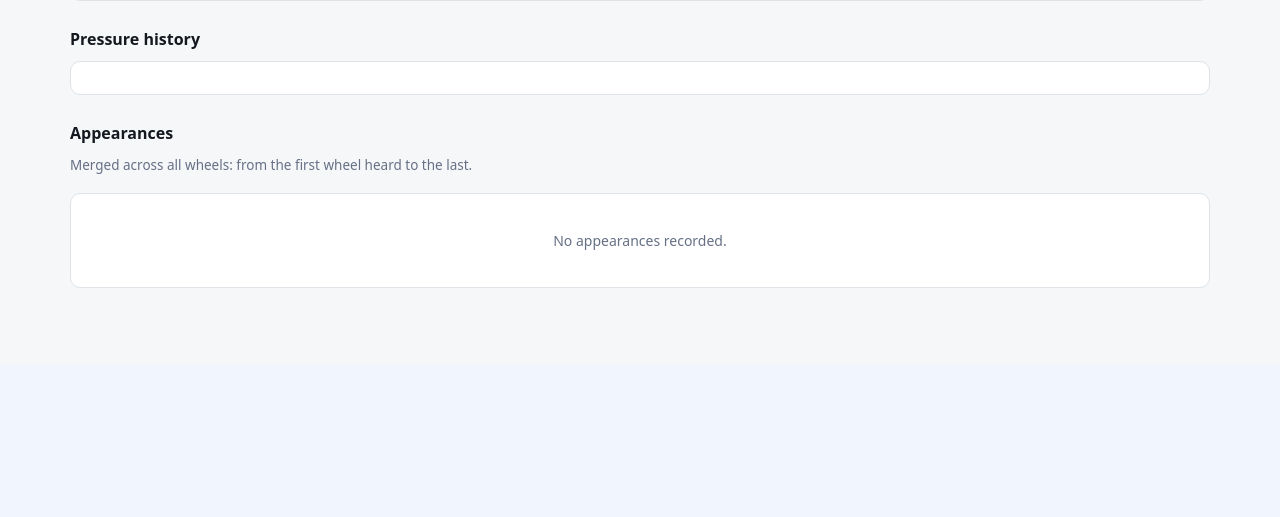
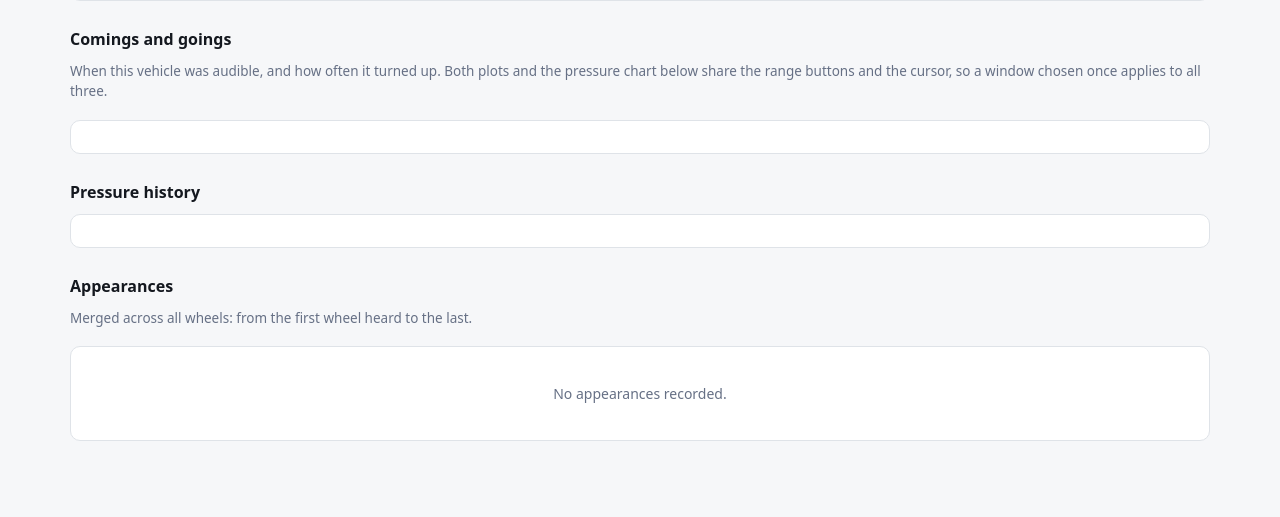
Before and after one commit to jacob5948/tpms-app, a FastAPI app: page /vehicles/1 in a window 1280 px wide. Shown: the part 462-979 px from the top of the page. Before the commit the page ends 750 px from the top, so only its background shows below. Run offline with FastAPI, Linux system fonts and the light colour scheme; data that the repository does not hold is empty; parts of the project's set-up code (start-up, migrations or seed data) failed here and were passed over.

Commit message:
Show a vehicle's comings and goings
The appearance data was only ever a table of timestamps, which answers "when
exactly" and not "how often, and when does it tend to turn up".

Two plots, because neither works alone. A strip of when the vehicle was
audible -- each block one appearance, first wheel heard to last, drawn as a
step between away and audible because presence is a state that holds until it
changes, not a measurement to interpolate. And below it a count of appearances
per bucket, because a 90-second drive-by is sub-pixel across a month and the
strip goes blank at exactly the zoom where a pattern would show.

Both share the page's range buttons and cursor with the pressure chart, so a
window chosen once applies to all three and you can line a pressure change up
against the visit it happened on.

queries.vehicle_presence() reuses merge_intervals(), so the chart and the
Appearances table can never disagree about what counts as one visit. Airtime
is spread across every bucket an appearance covers rather than landing in the
one it began in -- and it walks bucket indices rather than advancing a
timestamp cursor, because with unix seconds and a narrow bucket the cursor can
stop moving and the loop never ends. A test caught that.

The presence strip opts out of the generic table view: the Appearances table
directly below it is the same data, and a second copy reading 0/1 per row is
noise rather than accessibility.

Co-Authored-By: Claude Opus 5 <noreply@anthropic.com>

```diff
--- a/tpms/web/app.py
+++ b/tpms/web/app.py
@@ -293,6 +293,18 @@ def create_app(service: Service) -> FastAPI:
         start, end = _window(since, until)
         return {"points": q.pressure_history(db, sensor_pk, 400, start, end)}
 
+    @app.get("/api/vehicles/{vehicle_id}/presence")
+    def api_vehicle_presence(
+        vehicle_id: int,
+        since: str | None = None,
+        until: str | None = None,
+        buckets: int = 96,
+    ):
+        if db.get_vehicle(vehicle_id) is None:
+            raise HTTPException(404, "vehicle not found")
+        start, end = _window(since, until)
+        return q.vehicle_presence(db, vehicle_id, gap, start, end, buckets)
+
     @app.get("/api/vehicles/{vehicle_id}/history")
     def api_vehicle_history(
         vehicle_id: int, since: str | None = None, until: str | None = None
--- a/tpms/web/static/chart.js
+++ b/tpms/web/static/chart.js
@@ -149,8 +149,11 @@ window.TPMS_COLORS = ['#4d8bf5', '#3fb950', '#a371f7', '#f85149', '#39c5cf', '#f
       '<div class="chart-zoom row" hidden><span class="chart-window muted"></span>' +
       '<button type="button" class="chip">Reset zoom</button></div>' +
       (opts.caption ? '<p class="sub chart-caption"></p>' : '') +
-      '<details class="chart-table"><summary>Show as table</summary>' +
-      '<div class="chart-table-body"></div></details>';
+      // noTable is for a chart whose numbers are already tabulated elsewhere
+      // on the page; a second copy is noise, not accessibility.
+      (opts.noTable ? '' :
+        '<details class="chart-table"><summary>Show as table</summary>' +
+        '<div class="chart-table-body"></div></details>');
     const host = el.querySelector('.chart-plot');
     const zoomBar = el.querySelector('.chart-zoom');
     const table = el.querySelector('.chart-table');
@@ -168,6 +171,7 @@ window.TPMS_COLORS = ['#4d8bf5', '#3fb950', '#a371f7', '#f85149', '#39c5cf', '#f
 
     let tableDrawn = false;
     function drawTable() {
+      if (!table) return;
       const shown = usable();
       if (!shown.length) {
         tableBody.innerHTML = '<div class="empty">Nothing plotted yet.</div>';
@@ -192,7 +196,7 @@ window.TPMS_COLORS = ['#4d8bf5', '#3fb950', '#a371f7', '#f85149', '#39c5cf', '#f
       tableBody.innerHTML = html;
       tableDrawn = true;
     }
-    table.addEventListener('toggle', () => { if (table.open) drawTable(); });
+    table?.addEventListener('toggle', () => { if (table.open) drawTable(); });
 
     // -- states -----------------------------------------------------------
 
@@ -243,7 +247,7 @@ window.TPMS_COLORS = ['#4d8bf5', '#3fb950', '#a371f7', '#f85149', '#39c5cf', '#f
            Math.max(...shown.flatMap(s => s.points.map(p => p.ts)))]
         : null;
 
-      if (tableDrawn || table.open) drawTable();
+      if (table && (tableDrawn || table.open)) drawTable();
 
       if (!shown.length) {
         // Narrowed to nothing reads differently from never had anything.
@@ -259,7 +263,11 @@ window.TPMS_COLORS = ['#4d8bf5', '#3fb950', '#a371f7', '#f85149', '#39c5cf', '#f
       const grid = { stroke: ink(el, 0.12), width: 1 };
       const axisFont = '11px system-ui, -apple-system, "Segoe UI", sans-serif';
       const axisStroke = ink(el, 0.55);
-      const format = v => (v == null ? '—' : v.toFixed(decimals));
+      // formatValue lets a caller label a state rather than a quantity --
+      // "audible" reads better on both the axis and the legend than "1".
+      const format = opts.formatValue
+        ? (v => (v == null ? '—' : opts.formatValue(v)))
+        : (v => (v == null ? '—' : v.toFixed(decimals)));
 
       const config = {
         width: host.clientWidth || 900,
@@ -271,8 +279,15 @@ window.TPMS_COLORS = ['#4d8bf5', '#3fb950', '#a371f7', '#f85149', '#39c5cf', '#f
         },
         axes: [
           { stroke: axisStroke, grid: grid, ticks: grid, font: axisFont },
-          { scale: 'y', stroke: axisStroke, grid: grid, ticks: grid, font: axisFont,
-            values: (u, ticks) => ticks.map(format) },
+          {
+            scale: 'y', stroke: axisStroke, grid: grid, ticks: grid, font: axisFont,
+            values: (u, ticks) => ticks.map(format),
+            // Word labels ("audible") need more gutter than "38.6", and a
+            // state axis wants its two states rather than five gridlines
+            // carrying three copies of the same word.
+            size: opts.ySplits ? 72 : 50,
+            splits: opts.ySplits ? () => opts.ySplits : undefined,
+          },
         ],
         series: [{ label: 'time' }].concat(shown.map((s, i) => {
           const colour = colourOf(s, data.indexOf(s) < 0 ? i : data.indexOf(s));
@@ -284,7 +299,13 @@ window.TPMS_COLORS = ['#4d8bf5', '#3fb950', '#a371f7', '#f85149', '#39c5cf', '#f
             value: (u, v) => format(v),
             points: { show: false },
           };
-          if (s.kind === 'bar') {
+          if (s.kind === 'step') {
+            // Presence is a state, not a measurement: it holds its value
+            // until it changes, and a sloped line between 0 and 1 would
+            // imply a vehicle half-arriving.
+            line.paths = uPlot.paths.stepped({ align: 1 });
+            line.fill = colour + '40';
+          } else if (s.kind === 'bar') {
             line.paths = uPlot.paths.bars({ size: [0.85, 40] });
             line.fill = colour + 'a6';
             line.stroke = colour + 'a6';
--- a/tpms/web/templates/vehicle.html
+++ b/tpms/web/templates/vehicle.html
@@ -121,9 +121,20 @@
 </div>
 {% endif %}
 
+<h2>Comings and goings</h2>
+<p class="sub">
+  When this vehicle was audible, and how often it turned up. Both plots and the
+  pressure chart below share the range buttons and the cursor, so a window
+  chosen once applies to all three.
+</p>
+<div id="chart-range"></div>
+<div class="panel">
+  <div id="chart-presence"></div>
+  <div id="chart-appearances"></div>
+</div>
+
 <h2>Pressure history</h2>
 <div class="panel">
-  <div id="chart-range"></div>
   <div id="chart"></div>
   <script id="chart-data" type="application/json">{{ history | tojson }}</script>
   <script id="chart-names" type="application/json">{{ sensors | map(attribute='display') | list | tojson }}</script>
@@ -159,20 +170,78 @@
 <script>
 (function () {
   const pk    = {{ vehicle.pk }};
+  const sync  = 'vehicle-{{ vehicle.pk }}';
   const data  = JSON.parse(document.getElementById('chart-data').textContent);
   const names = JSON.parse(document.getElementById('chart-names').textContent);
   const pks   = JSON.parse(document.getElementById('chart-pks').textContent);
 
+  /* An appearance is a state that holds until it ends, so it is drawn as a
+   * step between "away" and "audible" rather than a line through the two. */
+  const presence = tpmsChart(document.getElementById('chart-presence'), [], {
+    label: 'When this vehicle was audible', height: 110, sync: sync,
+    zeroBased: true, noTable: true, ySplits: [0, 1],
+    formatValue: v => (v >= 0.5 ? 'audible' : 'away'),
+    empty: 'No appearances recorded yet.',
+    caption: 'Each block is one appearance, first wheel heard to last. ' +
+             'Listed exactly in Appearances below.',
+  });
+  /* The blocks above go sub-pixel across a month; a count per bucket stays
+   * readable at any zoom, and is the one that shows a pattern. */
+  const appearances = tpmsChart(document.getElementById('chart-appearances'), [], {
+    label: 'Appearances over time', height: 140, sync: sync,
+    zeroBased: true, decimals: 0, empty: 'No appearances recorded yet.',
+  });
   const chart = tpmsChart(document.getElementById('chart'), pks.map((sensorPk, i) => ({
     name: names[i],
     points: (data[sensorPk] || []).map(r => ({ ts: r.ts, value: r.pressure_psi })),
   })), {
-    label: 'Tyre pressure over time',
+    label: 'Tyre pressure over time', sync: sync,
     caption: 'psi per wheel, oldest to newest. Drag to zoom, double-click to reset.',
   });
+
   const bar = tpmsRangeBar(document.getElementById('chart-range'), {
-    charts: [chart], active: 'all', onRange: seconds => load(seconds),
+    charts: [presence, appearances, chart], active: 'all',
+    onRange: seconds => { load(seconds); loadPresence(seconds); },
   });
+
+  function blocks(intervals) {
+    // A flat 0 either side of each block, so the step has something to
+    // return to and an isolated appearance is a block rather than a plateau.
+    const points = [];
+    intervals.forEach(i => {
+      points.push({ ts: i.started_at - 0.5, value: 0 });
+      points.push({ ts: i.started_at, value: 1 });
+      points.push({ ts: i.until, value: 1 });
+      points.push({ ts: i.until + 0.5, value: 0 });
+    });
+    return points;
+  }
+
+  async function loadPresence(seconds) {
+    const since = seconds ? Math.round(seconds / 60) + 'm' : null;
+    [presence, appearances].forEach(c => c.setLoading(true));
+    try {
+      const url = '/api/vehicles/' + pk + '/presence' + (since ? '?since=' + since : '');
+      const response = await fetch(url);
+      if (!response.ok) throw new Error(response.status);
+      const body = await response.json();
+      const range = seconds || 'all';
+      presence.setSeries([{ name: 'audible', kind: 'step',
+        points: blocks(body.intervals) }], range);
+      appearances.setSeries([{ name: 'appearances', kind: 'bar',
+        color: window.TPMS_COLORS[1],
+        points: body.buckets.map(b => ({ ts: b.ts, value: b.appearances })) }], range);
+      const bucket = body.width ? Math.max(1, Math.round(body.width / 60)) : 0;
+      appearances.setCaption(bucket
+        ? 'Appearances per ' + (bucket >= 120 ? Math.round(bucket / 60) + '-hour'
+                                             : bucket + '-minute') + ' bucket.'
+        : 'Nothing to bucket yet.');
+      bar.refresh();
+    } catch (e) {
+      [presence, appearances].forEach(c => c.setError(
+        'Could not load this vehicle\u2019s appearances.', () => loadPresence(seconds)));
+    }
+  }
 
   async function load(seconds) {
     const since = seconds ? Math.round(seconds / 60) + 'm' : null;
@@ -194,6 +263,7 @@
 
   // Inline data paints first; the full history replaces it once fetched.
   load(null);
+  loadPresence(null);
 })();
 </script>
 {% endblock %}
```
Also changed, not shown: tests/test_presence.py (added, +120 -0 lines), tpms/queries.py (+105 -0 lines), README.md.
